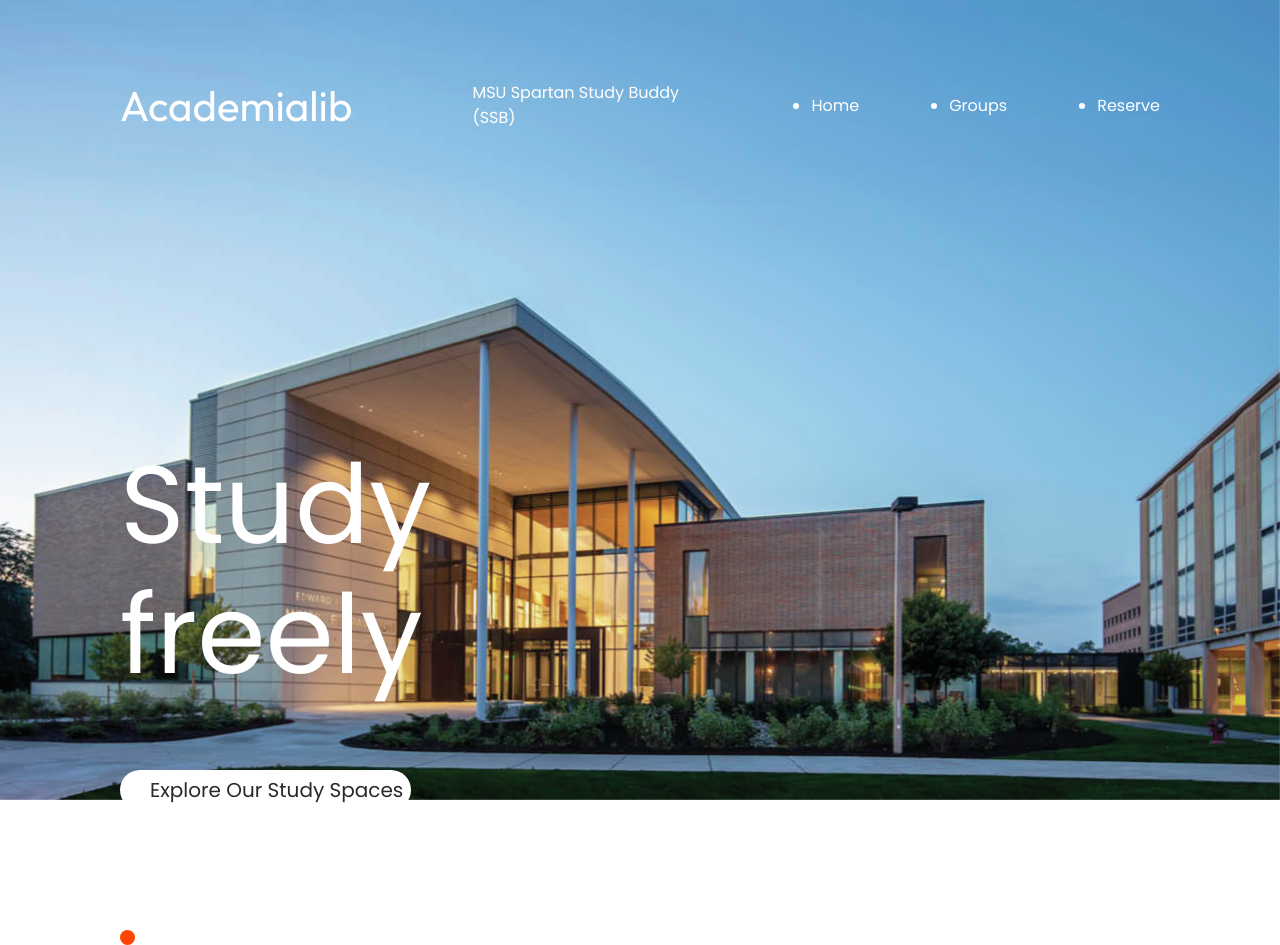
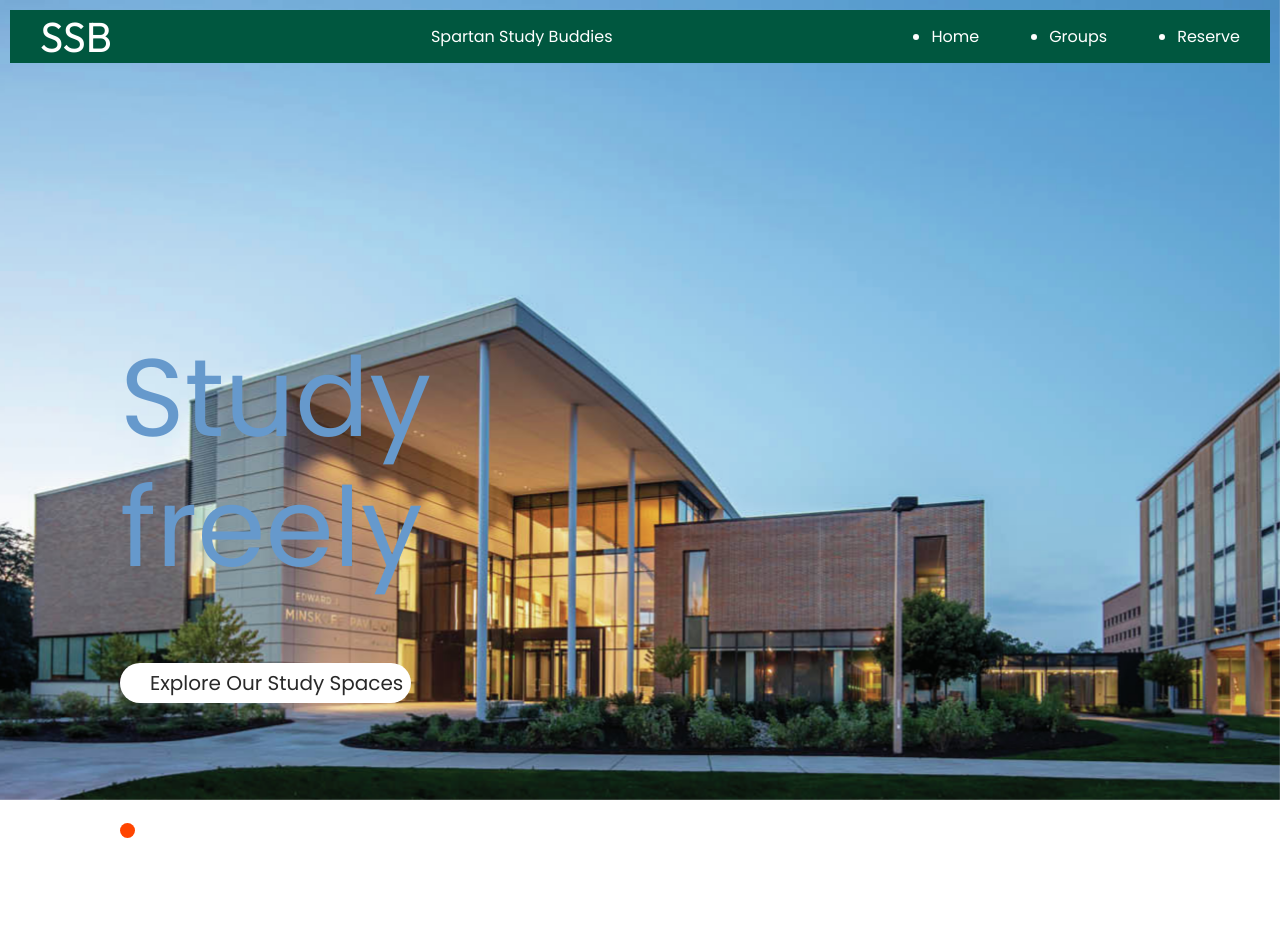
Before and after one commit to srcheeti/Project-SKEZ, a React (Vite) app in the folder project-skez/: page / in a window 1280 px wide. After the commit the page ends 838 px from the top, so only its background shows below. Built offline with nearby package versions, Linux system fonts and the light colour scheme.

Commit message:
navbar created

```diff
--- a/project-skez/src/components/hero/hero.css
+++ b/project-skez/src/components/hero/hero.css
@@ -4,7 +4,7 @@
 }
 
 .hero-text {
-    color: #FFF;
+    color: #6699CC;
     font-size: 110px;
     font-weight: 500;
     line-height: 130px;
--- a/project-skez/src/components/navbar/navbar.css
+++ b/project-skez/src/components/navbar/navbar.css
@@ -2,19 +2,22 @@
     display: flex;
     justify-content: space-between;
     align-items: center;
-    margin: 40px 120px;
+    margin: 10px 10px;
     color: white;
+    background-color: #00573F;
 }
 
 .nav-logo {
     font-family: 'Outfit', sans-serif;
     font-size: 42px;
     font-weight: 500;
+    margin-left: 30px;
 }
 
 .nav-menu {
     display: flex;
     align-items: items;
     list-style: 18px;
-    gap: 90px;
+    gap: 70px;
+    margin-right: 30px;
 }
--- a/project-skez/src/components/navbar/navbar.jsx
+++ b/project-skez/src/components/navbar/navbar.jsx
@@ -3,8 +3,8 @@ import './navbar.css'
 const Navbar = () => {
   return (
     <div className='nav'>
-      <div className="nav-logo">Academialib</div>
-      <div className="nav">MSU Spartan Study Buddy (SSB) </div>
+      <div className="nav-logo">SSB</div>
+      <div className="nav">Spartan Study Buddies</div>
       <ul className="nav-menu">
         <li>Home</li>
         <li>Groups</li>
```
